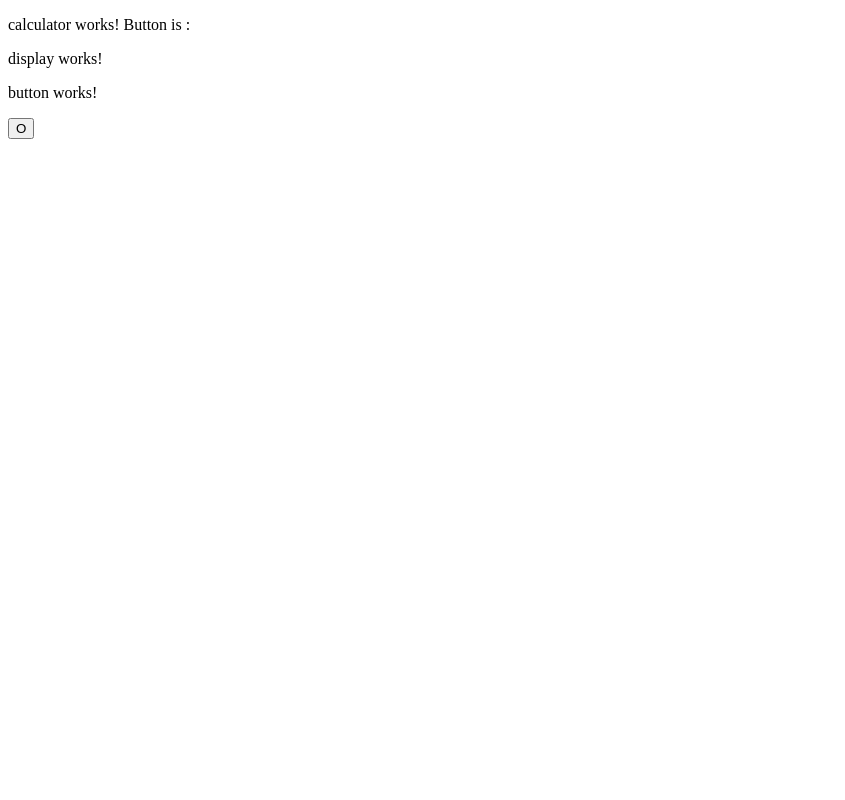
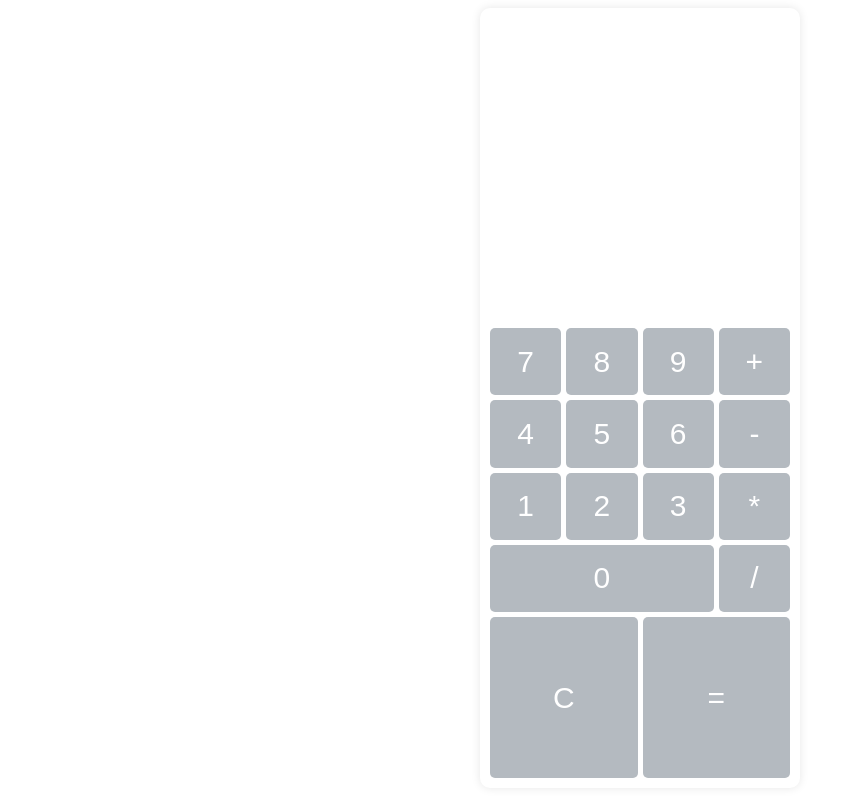
Before and after one commit to triimar/ngCalc, an Angular app: page / in a window 1280 px wide. Shown: the whole page, without its empty margins (0-845 px from the left). Built offline with nearby package versions, Linux system fonts and the light colour scheme.

Commit message:
Frontend: Layout set

```diff
--- a/src/app/button/button.component.html
+++ /dev/null
@@ -1,2 +0,0 @@
-<p>button works!</p>
-<button class="button" (click)="onClick()">{{label}}</button>
--- a/src/app/button/button.component.ts
+++ /dev/null
@@ -1,16 +0,0 @@
-import { Component, Output, EventEmitter } from '@angular/core';
-
-@Component({
-  selector: 'app-button',
-  standalone: true,
-  imports: [],
-  templateUrl: './button.component.html',
-  styleUrl: './button.component.css'
-})
-export class ButtonComponent {
-  @Output() buttonClick = new EventEmitter<string>();
-  label = 'O';
-  onClick() {
-    this.buttonClick.emit(this.label)
-  };
-}
--- a/src/app/calculator/calculator.component.css
+++ b/src/app/calculator/calculator.component.css
@@ -0,0 +1,75 @@
+.calculator-container {
+    max-width: 300px; /* Set a maximum width for the container */
+    margin: 0 auto; /* Center the container */
+    padding: 10px;
+    /* background-color: #f1f1f1; */
+    border-radius: 10px;
+    box-shadow: 0 0 10px rgba(0, 0, 0, 0.1);
+}
+
+.display {
+    width: 100%;
+    height: 300px;
+    /* background-color: #ffffff; */
+    text-align: right;
+    padding: 10px;
+    font-family: Arial, Helvetica, sans-serif;
+    font-size: 30px;
+    border-radius: 5px;
+    margin-bottom: 10px;
+    box-sizing: border-box;
+}
+
+.button-grid {
+    display: grid;
+    grid-template-columns: repeat(3, 1fr) 1fr;
+    gap: 5px;
+    max-width: 300px;
+    aspect-ratio: 1/1.5;
+}
+
+.digit-buttons {
+    grid-column: span 3;
+    display: grid;
+    grid-template-columns: repeat(3, 1fr);
+    gap: 5px;
+}
+
+.digit-buttons button:last-child {
+    grid-column: span 3;
+    height: 100%;
+}
+
+.operator-buttons {
+    grid-column: 4;
+    display: grid;
+    grid-template-rows: repeat(4, 1fr);
+    gap: 5px;
+
+}
+
+.control-buttons {
+    grid-column: span 4;
+    display: grid;
+    grid-template-columns: repeat(2, 1fr);
+    gap: 5px;
+
+}
+
+.button {
+    width: 100%;
+    height: 100%;
+    font-size: 30px;
+    border: none;
+    border-radius: 5px;
+    background-color: #b4bac0;
+    color: white;
+    cursor: pointer;
+    position: relative;
+    box-sizing: border-box;
+    /* /* aspect-ratio: 1/1; */
+}
+
+.button:hover {
+    background-color: #2a959c;
+}
--- a/src/app/calculator/calculator.component.html
+++ b/src/app/calculator/calculator.component.html
@@ -1,3 +1,20 @@
-<p>calculator works! Button is : {{show}}</p>
-<app-display></app-display>
-<app-button (buttonClick)="onButtonClick($event)"></app-button>
+
+<div class="calculator-container">
+    <div class="display">{{display}}</div>
+    <div class="button-grid">
+        <div class="digit-buttons">
+            <button class="button" *ngFor="let digit of digitButtons" (click)="onDigitClick(digit)">
+                <span>{{ digit }}</span>
+            </button>
+        </div>
+        <div class="operator-buttons">
+            <button class="button" *ngFor="let operator of operatorButtons" (click)="onDigitClick(operator)">
+                <span>{{ operator }}</span>
+            </button>
+        </div>
+        <div class="control-buttons">
+             <button class="button" *ngFor="let controller of controlButtons" (click)="onDigitClick(controller)">
+                <span>{{ controller }}</span>
+            </button>
+        </div>
+</div>
--- a/src/app/calculator/calculator.component.ts
+++ b/src/app/calculator/calculator.component.ts
@@ -1,19 +1,24 @@
 import { Component } from '@angular/core';
-import { DisplayComponent } from '../display/display.component';
-import { ButtonComponent } from '../button/button.component';
+import { CommonModule } from '@angular/common';
 
 @Component({
   selector: 'app-calculator',
   standalone: true,
-  imports: [DisplayComponent, ButtonComponent],
+  imports: [CommonModule],
   templateUrl: './calculator.component.html',
   styleUrl: './calculator.component.css'
 })
+
 export class CalculatorComponent {
-  show: string = '';
-  onButtonClick(value: string) {
+  display: string = '';
+  digitButtons = ['7', '8', '9', '4', '5', '6', '1', '2', '3', '0'];
+  operatorButtons = ['+', '-', '*', '/'];
+  controlButtons = ['C', '='];
+
+
+  onDigitClick(value: string) {
     console.log('Button: ', value);
-    this.show = value;
+    this.display += value;
   }
 
 }
--- a/src/app/display/display.component.html
+++ /dev/null
@@ -1 +0,0 @@
-<p>display works!</p>
```
Also changed, not shown: src/app/display/display.component.ts (deleted, +0 -12 lines), src/app/button/button.component.css (deleted), src/app/display/display.component.css (deleted), 2 other files (tests, documents, lock files or other folders).
